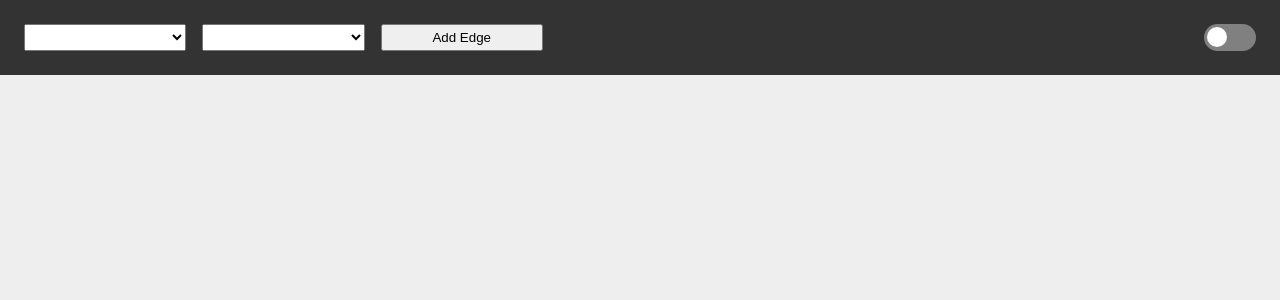
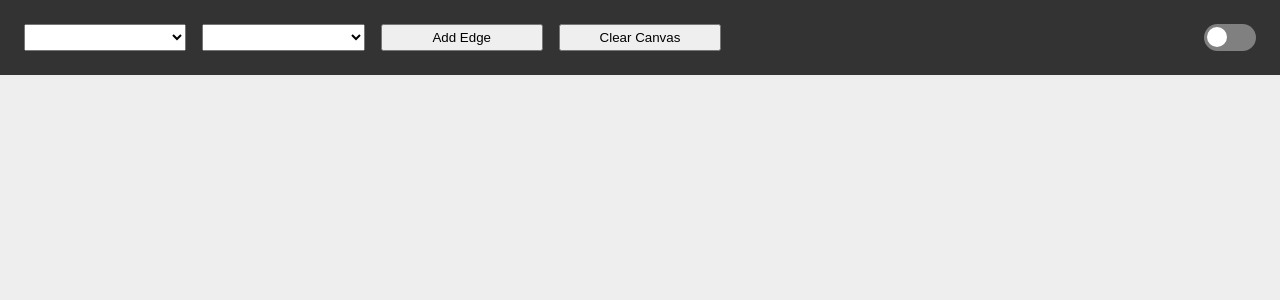
Before and after one commit to Jatinmanav/graph-algorithm-visualizer, a React (Create React App) app: page / in a window 1280 px wide. Shown: the top 300 px of the page. Built offline with nearby package versions, Linux system fonts and the light colour scheme.

Commit message:
add clear canvas

```diff
--- a/src/components/Header.tsx
+++ b/src/components/Header.tsx
@@ -11,7 +11,7 @@ import edge from "../types/edge";
 const Header = () => {
   const [source, setSource] = useState<string>("");
   const [target, setTarget] = useState<string>("");
-  const { nodeList, edgeList, addNode, addEdge } = useContext(
+  const { nodeList, edgeList, addNode, addEdge, clearNodes } = useContext(
     AdjacencyListContext
   );
   const { canvas, context } = useContext<canvasProvider>(CanvasContext);
@@ -64,6 +64,14 @@ const Header = () => {
     }
   };
 
+  const handleClearCanvas = (event: React.FormEvent<HTMLButtonElement>) => {
+    event.preventDefault();
+    if (context && canvas) {
+      context.clearRect(0, 0, canvas.width, canvas.height);
+      clearNodes();
+    }
+  };
+
   let trans = () => {
     document.documentElement.classList.add("transition");
     window.setTimeout(() => {
@@ -108,6 +116,9 @@ const Header = () => {
       <button className="add-edge" onClick={handleNewEdge}>
         Add Edge
       </button>
+      <button className="clear-canvas" onClick={handleClearCanvas}>
+        Clear Canvas
+      </button>
       <div className="toggle-container">
         <input
           type="checkbox"
--- a/src/contexts/AdjacencyListContext.tsx
+++ b/src/contexts/AdjacencyListContext.tsx
@@ -8,6 +8,7 @@ const initialState: adjacencyListProvider = {
   edgeList: [],
   addNode: (node: node) => {},
   addEdge: (edge: edge) => {},
+  clearNodes: () => {},
 };
 
 export const AdjacencyListContext = createContext<adjacencyListProvider>(
@@ -30,9 +31,14 @@ export const AdjacencyListContextProvider = (props: IProps) => {
     setEdgeList([...edgeList, edge]);
   };
 
+  const clearNodes = () => {
+    setNodeList([]);
+    setEdgeList([]);
+  };
+
   return (
     <AdjacencyListContext.Provider
-      value={{ nodeList, edgeList, addNode, addEdge }}
+      value={{ nodeList, edgeList, addNode, addEdge, clearNodes }}
     >
       {props.children}
     </AdjacencyListContext.Provider>
--- a/src/types/adjacencyListProvider.ts
+++ b/src/types/adjacencyListProvider.ts
@@ -6,4 +6,5 @@ export default interface adjacencyListProvider {
   edgeList: edge[];
   addNode: (node: node) => void;
   addEdge: (edge: edge) => void;
+  clearNodes: () => void;
 }
```
